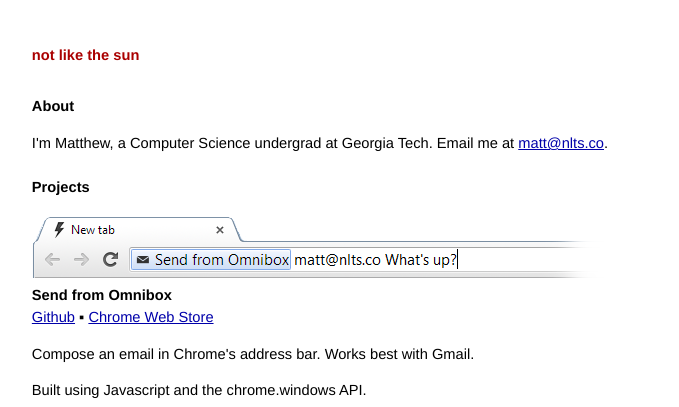
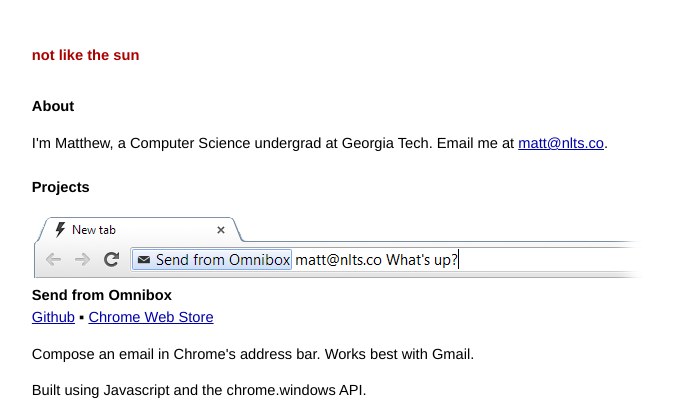
Before and after one commit to radioblazer/nlts.github.com, a Jekyll site: the page built from index.html, in a window 1280 px wide. Shown: the top 407 px of the page, without its empty margins (300-979 px from the left). Built offline with Jekyll 4.4.1, drawn with Linux system fonts in a browser that asks for light colours; Markdown is read by kramdown in place of the engine named in the settings.

Commit message:
fix width of inline-omnibox.png

```diff
--- a/index.html
+++ b/index.html
@@ -8,7 +8,7 @@
     <div>I'm Matthew, a Computer Science undergrad at Georgia Tech. Email me at <a href="mailto:matt@nlts.co">matt@nlts.co</a>.</div>
     <br>
     <h1>Projects</h1>
-    <img src="/images/inline-omnibox.png" width="572" height="65"/>
+    <img src="/images/inline-omnibox.png" width="610" height="65"/>
     <h2>Send from Omnibox</h2>
     <div><a href="http://github.com/nlts/Send-from-Omnibox/">Github</a> ▪ <a href="https://chrome.google.com/webstore/detail/send-from-omnibox/pfebpahfiklkbdgdacdcdojjejhpbkgc">Chrome Web Store</a>
         <p>Compose an email in Chrome's address bar. Works best with Gmail.</p>
```
Also changed, not shown: images/inline-omnibox.png.
